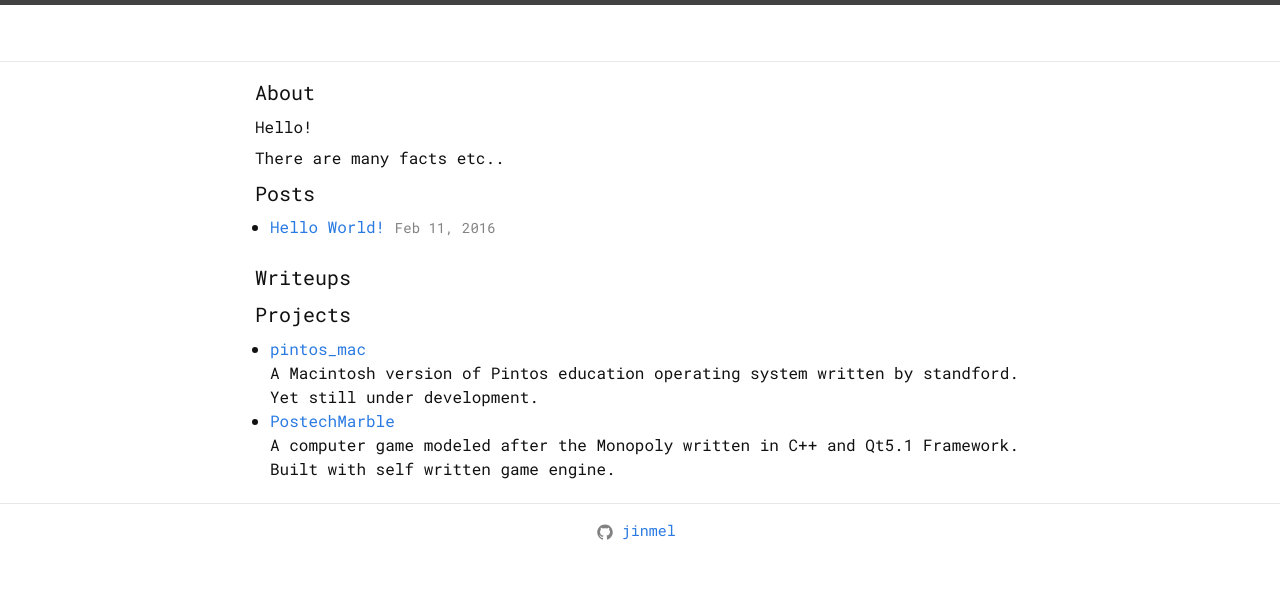
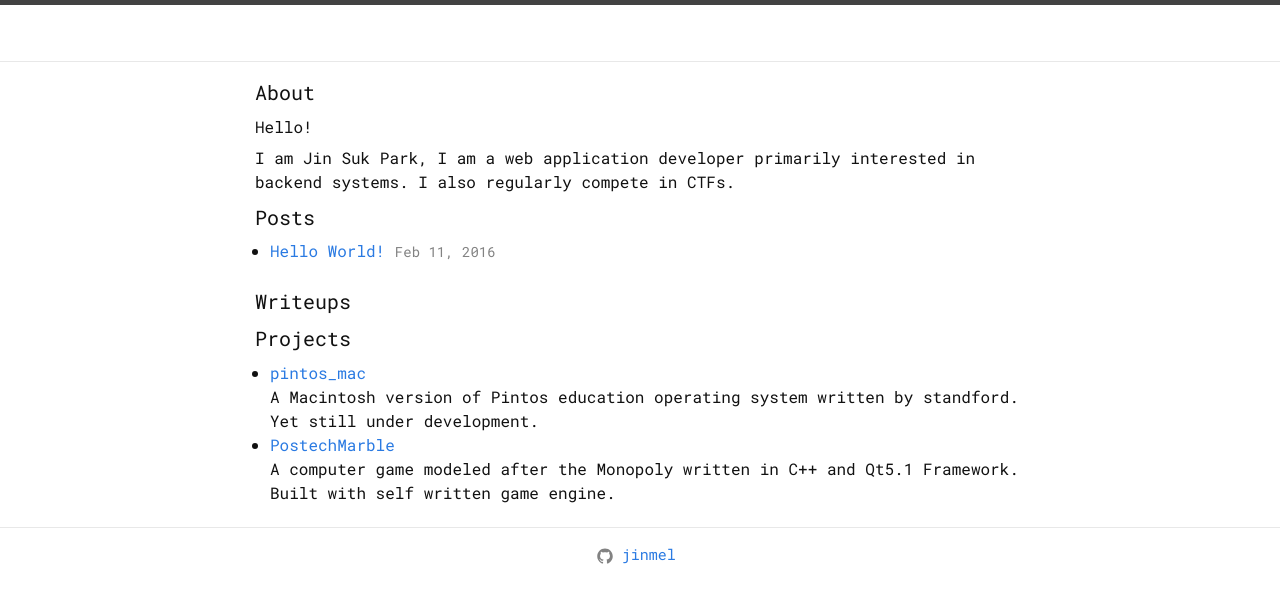
Before and after one commit to jinmel/jinmel.github.io, a Jekyll site: the page built from index.html, in a window 1280 px wide. Shown: the top 603 px of the page. Built offline with Jekyll 4.4.1, drawn with Linux system fonts in a browser that asks for light colours.

Commit message:
update About section

```diff
--- a/index.html
+++ b/index.html
@@ -11,7 +11,8 @@ layout: default
       Hello!
     </p>
     <p>
-      There are many facts etc..
+      I am Jin Suk Park, I am a web application developer primarily interested in backend systems.
+      I also regularly compete in CTFs.
     </p>
   </div>
 
```
